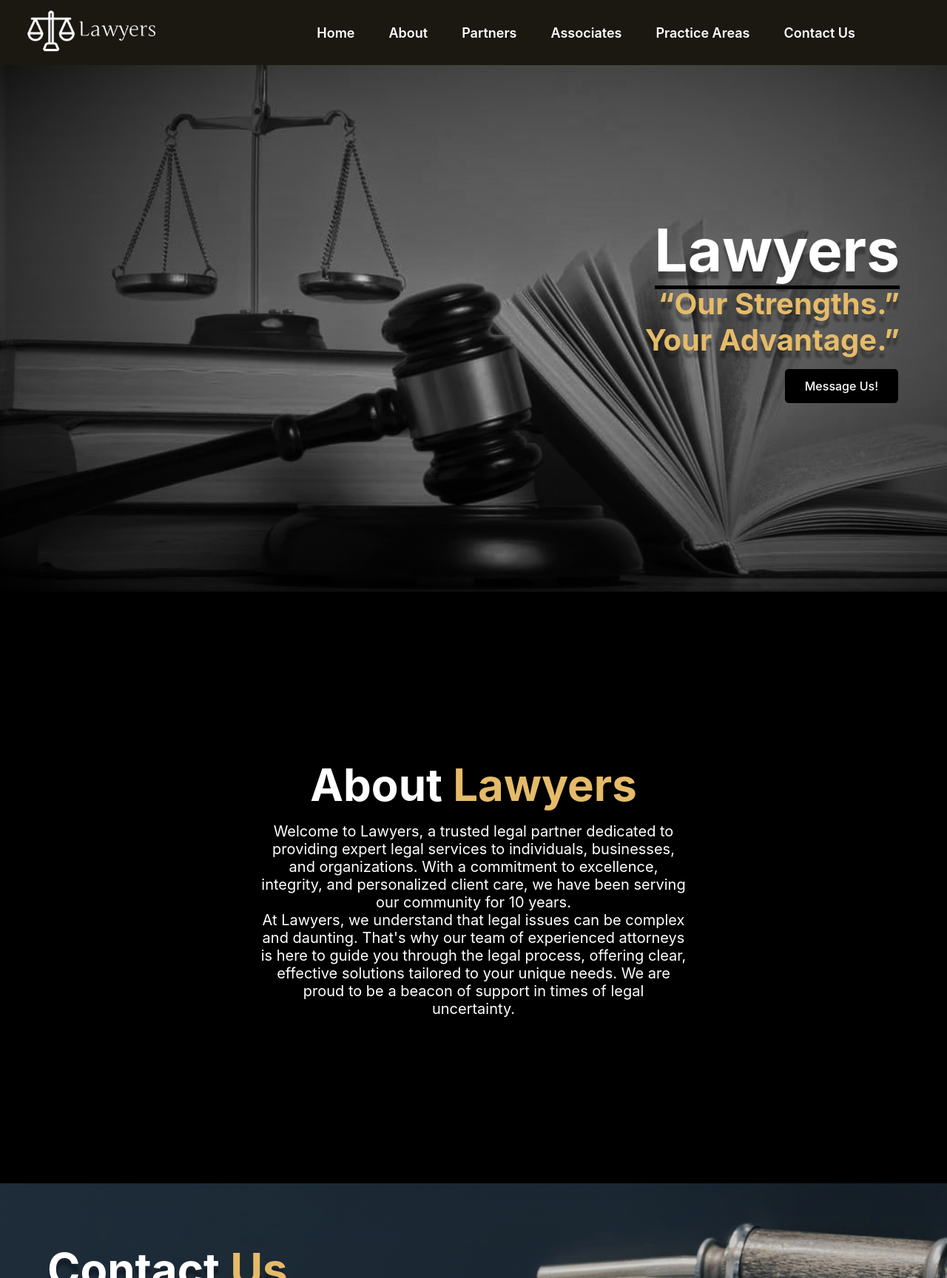
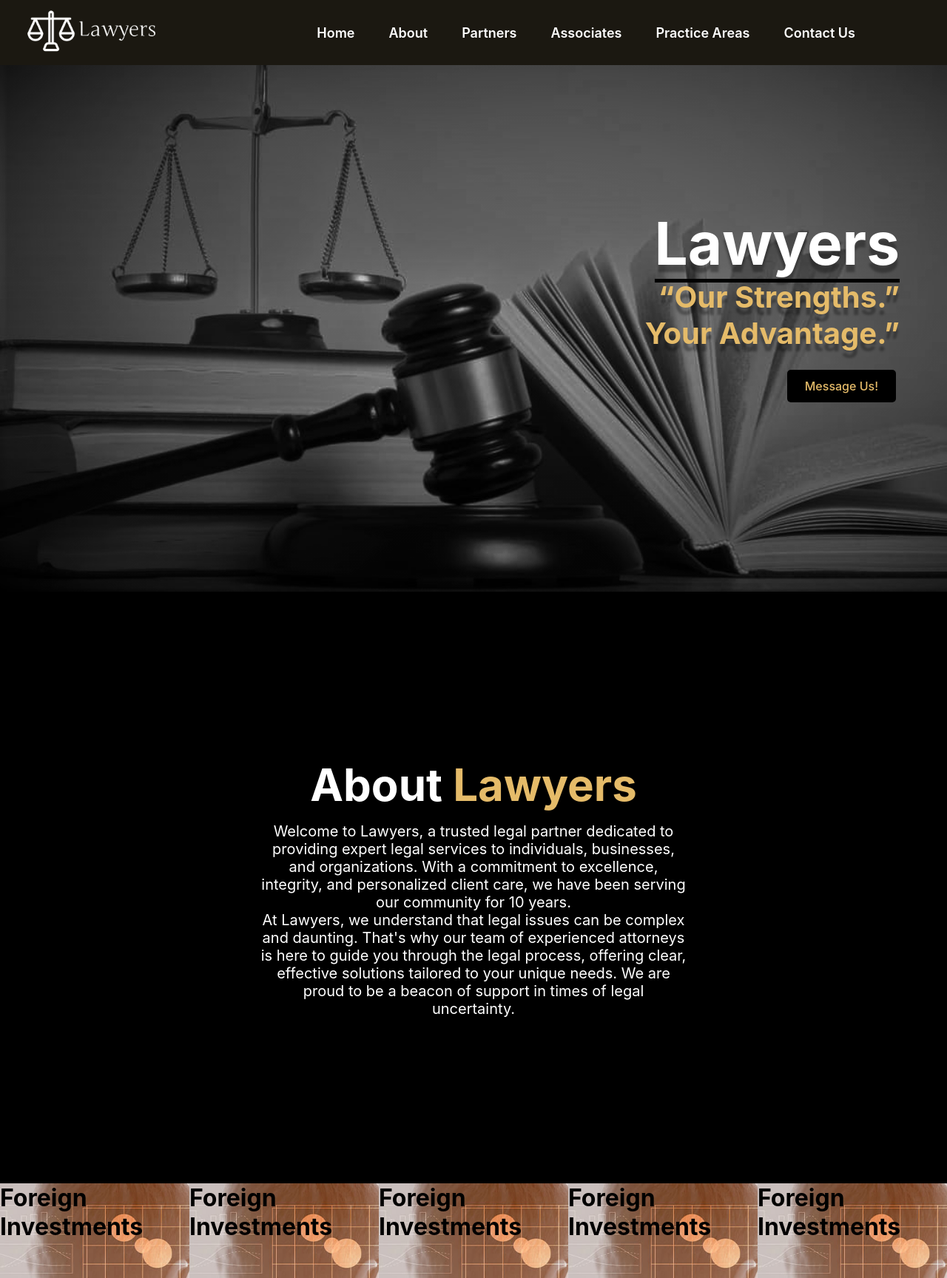
Before and after one commit to JohnMichaelMWong0411/Lawyers, a React (Create React App) app: page / in a window 1280 px wide. Shown: the top 1728 px of the page at 74% size. Built offline with nearby package versions, Linux system fonts and the light colour scheme.

Commit message:
update for practices

```diff
--- a/src/App.css
+++ b/src/App.css
@@ -6,4 +6,5 @@
   border: none;
   outline: none;
   scroll-behavior: smooth;
+  font-family: Crimson Text, Arial, Helvetica, sans-serif;
 }
--- a/src/App.js
+++ b/src/App.js
@@ -4,6 +4,7 @@ import Navbar from './Component/Navbar/Navbar';
 import Home from './Component/Home/Home';
 import About from './Component/About/About';
 import Contact from './Component/Contact/Contact';
+import Practice from './Component/Practice/Practice';
 
 
 function App() {
@@ -12,7 +13,9 @@ function App() {
         <Navbar />
         <Home />
         <About />
+        <Practice />
         <Contact />
+
       </div>
 
   );
--- a/src/Component/Contact/Contact.css
+++ b/src/Component/Contact/Contact.css
@@ -1,10 +1,4 @@
 .Contact-container {
-    /* width: 100%;
-    justify-content: center;
-    align-items: center;
-    padding: 4rem 5% 4rem;
-    color: white;
-    text-align: center; */
     width: 100%;
     height: auto;
     display: flex;
--- a/src/Component/Contact/Contact.js
+++ b/src/Component/Contact/Contact.js
@@ -14,7 +14,7 @@ const Contact = () => {
 
     return (
         <div id="Contact" className="Contact-container">
-            <div className='contactContent' data-aos="fade-left" data-aos-duration="2000">
+            <div className='contactContent' data-aos="fade-right" data-aos-duration="2000">
                 <h1>Contact <span>Us</span></h1>
                 <p>"Get in Touch with Our Legal Team."</p>
                 <div className='contactInfo'>
--- a/src/Component/Home/Home.css
+++ b/src/Component/Home/Home.css
@@ -1,3 +1,4 @@
+
 .Home-container {
   height: 100vh;
   width: 100%;
@@ -40,21 +41,21 @@ h5 {
   background-color: black;
   border: none;
   border-radius: 5px;
-  border: solid black;
-  color: white;
-  padding: 10px 24px;
+  color: #e5bb69;
+  padding: 12px 24px;
   text-align: center;
   text-decoration: none;
   display: inline-block;
   font-size: 16px;
   font-weight: 500;
-  margin: 15px 2px;
+  margin: 25px 5px;
   cursor: pointer;
 }
 .homeContent .button:hover {
-  background-color: transparent;
-  color: #e5bb69;
-  border-color: #e5bb69;
+  /* background-color: transparent; */
+  color: white;
+  background-color:#e5bb69;
+  text-shadow: 0 2px 1px rgba(0,0,0,.3);
 }
 
 @media (max-width: 1050px) {
--- a/src/Component/Home/Home.js
+++ b/src/Component/Home/Home.js
@@ -2,7 +2,6 @@ import AOS from 'aos';
 import 'aos/dist/aos.css';
 import React, { useEffect } from 'react';
 import './Home.css';
-
 const Home = () => {
     useEffect(() => {
         AOS.init();
@@ -10,9 +9,9 @@ const Home = () => {
 
     return (
         <div id="Home" className="Home-container">
-            <div className='homeContent'data-aos="fade-right" data-aos-duration="2000">
+            <div className='homeContent'>
                 <div className='homeContentL'></div>
-                <div className='homeContentR'>
+                <div className='homeContentR' data-aos="fade-left" data-aos-duration="2000">
                     <h1><span>Lawyers</span></h1>
                     <h5>“Our Strengths.”</h5>
                     <h5>Your Advantage.”</h5>
@@ -22,5 +21,4 @@ const Home = () => {
         </div>
     );
 }
-
 export default Home;
--- a/src/Component/Navbar/Navbar.js
+++ b/src/Component/Navbar/Navbar.js
@@ -25,7 +25,7 @@ const Navbar = () => {
                 <li><a href="#About">About</a></li>
                 <li><a href="#">Partners</a></li>
                 <li><a href="#">Associates</a></li>
-                <li><a href="#">Practice Areas</a></li>
+                <li><a href="#Practice">Practice Areas</a></li>
                 <li><a href="#Contact">Contact Us</a></li>
                 </div>
               </ul>
--- /dev/null
+++ b/src/Component/Practice/Practice.css
@@ -0,0 +1,36 @@
+.accordion {
+  display: flex;
+  height: 100vh;
+}
+
+.accordion .item {
+  background-size: cover;
+  background-position: left top;
+  background-repeat: no-repeat;
+  flex: 1;
+  transition: flex 400ms;
+}
+
+.accordion .item:hover {
+  flex: 3;
+}
+
+.bg-barcelona {
+  background-image: url(/public/Fi.bg.jpg);
+}
+
+.bg-sydney {
+  background-image: url(/public/Fi.bg.jpg);
+}
+
+.bg-venice {
+  background-image: url(/public/Fi.bg.jpg);
+}
+
+.bg-singapore {
+  background-image: url(/public/Fi.bg.jpg);
+}
+
+.bg-san-francisco {
+  background-image: url(/public/Fi.bg.jpg);
+}
--- /dev/null
+++ b/src/Component/Practice/Practice.js
@@ -0,0 +1,45 @@
+import './Practice.css';
+const Practice = () => {
+    return (
+    <div id="Practice">
+    <div class="accordion">
+    <div class="item bg-barcelona">
+        <div class="overlay">
+        <div class="overlay-inner">
+            <h1>Foreign Investments</h1>
+        </div>
+        </div>
+    </div>
+    <div class="item bg-sydney">
+        <div class="overlay">
+        <div class="overlay-inner">
+            <h1>Foreign Investments</h1>
+        </div>
+        </div>
+    </div>
+    <div class="item bg-venice">
+        <div class="overlay">
+        <div class="overlay-inner">
+            <h1>Foreign Investments</h1>
+        </div>
+        </div>
+    </div>
+    <div class="item bg-singapore">
+        <div class="overlay">
+        <div class="overlay-inner">
+            <h1>Foreign Investments</h1>
+        </div>
+        </div>
+    </div>
+    <div class="item bg-san-francisco">
+        <div class="overlay">
+        <div class="overlay-inner">
+            <h1>Foreign Investments</h1>
+        </div>
+        </div>
+    </div>
+    </div>
+    </div>
+    );
+}
+export default Practice;
```
Also changed, not shown: public/Fi.bg.jpg (added).
